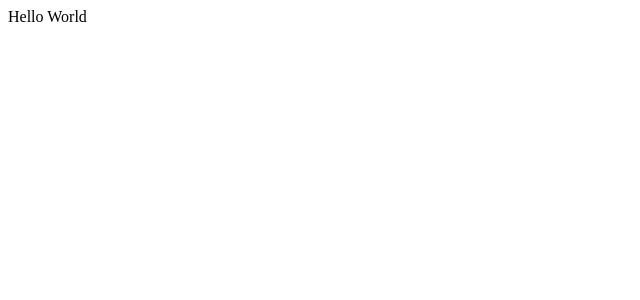
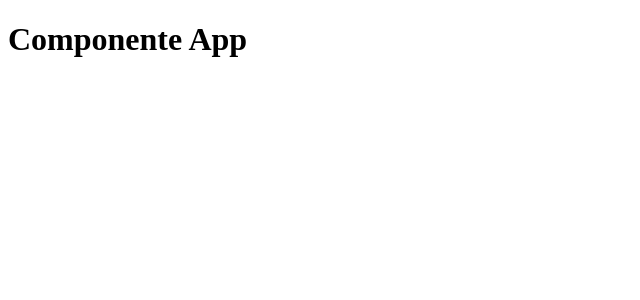
Before and after one commit to rgcandia/ecommerce-base, a React (Vite) app in the folder client/: page / in a window 1280 px wide. Shown: the top 300 px of the page, without its empty margins (0-640 px from the left). Built offline with nearby package versions, Linux system fonts and the light colour scheme.

Commit message:
se creaa store con redux y socket

```diff
--- a/client/package.json
+++ b/client/package.json
@@ -10,8 +10,10 @@
     "preview": "vite preview"
   },
   "dependencies": {
+    "@reduxjs/toolkit": "^2.7.0",
     "react": "^19.0.0",
     "react-dom": "^19.0.0",
+    "react-redux": "^9.2.0",
     "react-router": "^7.5.3",
     "react-router-dom": "^7.5.3"
   },
--- /dev/null
+++ b/client/src/App.jsx
@@ -0,0 +1,7 @@
+
+function App (){
+    return(<>
+        <h1>Componente App</h1>
+     </>)
+}
+export default App;
--- /dev/null
+++ b/client/src/store.js
@@ -0,0 +1,5 @@
+import { configureStore } from '@reduxjs/toolkit'
+
+export const store = configureStore({
+  reducer: {},
+})
```
Also changed, not shown: client/src/main.jsx (+1 -8 lines), client/src/router.jsx (added, +12 -0 lines), client/src/socket.js (added), 1 other file (tests, documents, lock files or other folders).
